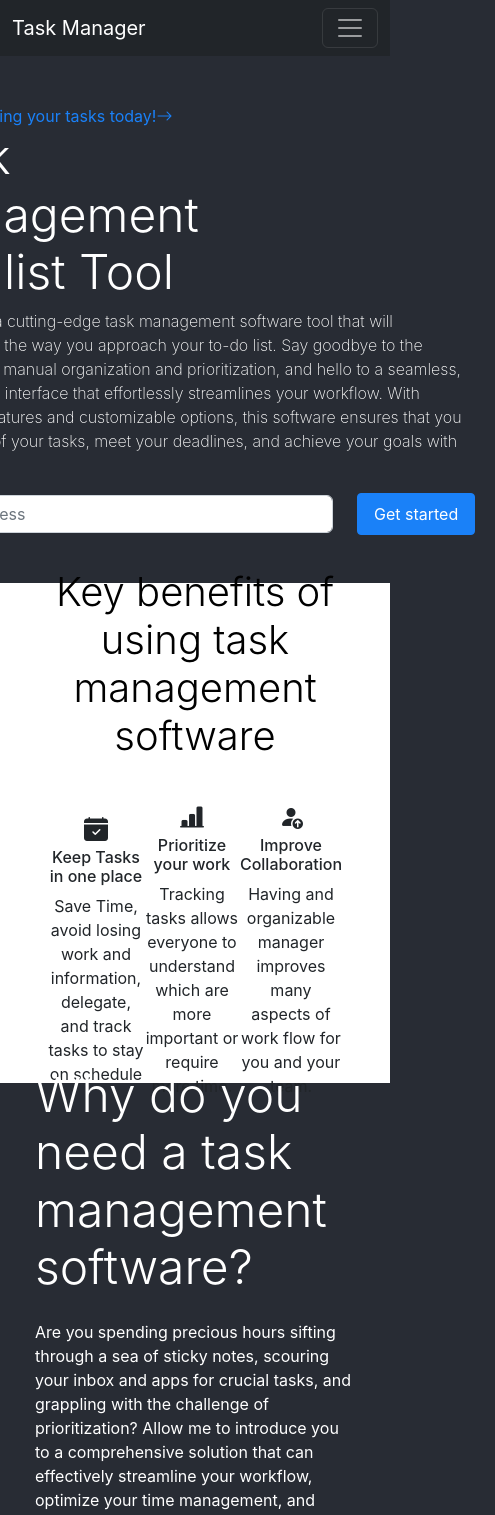
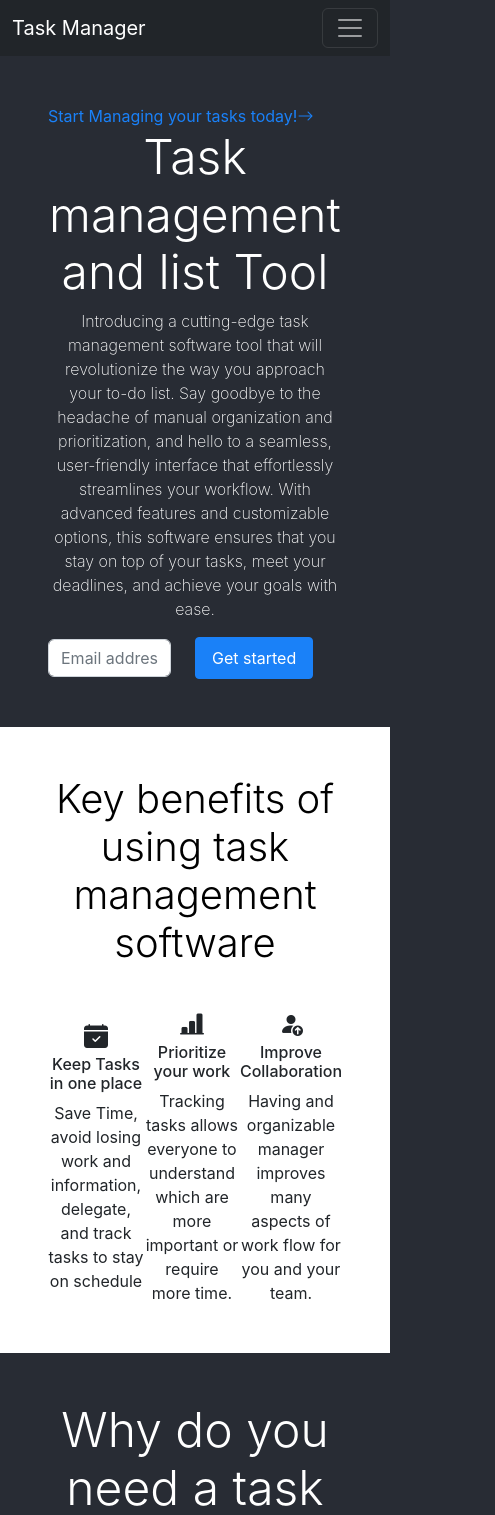
Before and after one commit to LemonMantis5571/Task-List-Manager, a React (Create React App) app: page / in a window 390 px wide. Shown: the top 1515 px of the page, 495 px wide, since content can reach past the window. Built offline with nearby package versions, Linux system fonts and the light colour scheme.

Commit message:
Responsive addings

```diff
--- a/src/Pages/HomePage.jsx
+++ b/src/Pages/HomePage.jsx
@@ -24,7 +24,7 @@ const HomePage = () => {
                     </div>
                 </div>
                 <div className="home-img d-none d-md-block">
-                    <img src={Checklist} alt="People" width='600px' height='500px'/>
+                    <img src={Checklist} className='img-fluid' alt="People" width='600px' height='500px'/>
                 </div>
             </section>
 
--- a/src/Styles/css/index.css
+++ b/src/Styles/css/index.css
@@ -48,25 +48,28 @@ body {
 }
 .sec-home .home-cta .home-title {
   color: white;
-  width: 20rem;
   font-size: 3rem;
+  max-width: 100%;
+  text-align: center;
 }
 .sec-home .home-cta .home-description {
   color: white;
   max-width: 600px;
   font-weight: 200;
   display: block;
+  text-align: center;
 }
 .sec-home .home-cta .lead-magnet {
-  width: 600px;
+  width: 100%;
+  max-width: 600px;
 }
 .sec-home .home-cta .lead-magnet .input-col {
-  max-width: 150px;
+  max-width: 100%;
 }
 
 .sec-features {
   display: flex;
-  height: 500px;
+  flex-direction: column;
   align-items: center;
   justify-content: center;
   background-color: white;
@@ -83,8 +86,9 @@ body {
 }
 .sec-features .home-cta .home-title {
   color: black;
-  width: 30rem;
   font-size: 2.5rem;
+  max-width: 100%;
+  text-align: center;
 }
 .sec-features .home-cta .item {
   width: 200px;
@@ -94,8 +98,8 @@ body {
 }
 
 .sec-keys {
-  height: 500px;
   display: flex;
+  flex-direction: column;
   align-items: center;
   justify-content: center;
   width: 100%;
@@ -108,19 +112,22 @@ body {
 }
 .sec-keys .home-cta .home-title {
   color: white;
-  width: 20rem;
   font-size: 3rem;
+  max-width: 100%;
+  text-align: center;
 }
 .sec-keys .home-cta .home-description {
   color: white;
   max-width: 600px;
   display: block;
+  text-align: center;
 }
 .sec-keys .home-cta .lead-magnet {
-  width: 600px;
+  width: 100%;
+  max-width: 600px;
 }
 .sec-keys .home-cta .lead-magnet .input-col {
-  max-width: 150px;
+  max-width: 100%;
 }
 
 /** TaskList CSS**/
@@ -130,10 +137,13 @@ body {
 }
 
 .form-parent {
-  width: 25rem;
+  width: 100%;
+  max-width: 25rem;
   height: 80vh;
   border-radius: 0.75em;
   background-color: rgb(25, 25, 25);
+  margin: 0 auto;
+  padding: 1rem;
 }
 
 .form-label {
@@ -158,7 +168,7 @@ body {
 }
 
 .login-form {
-  width: 70%;
+  width: 75%;
   height: 90%;
 }
 .login-form .login-container {
@@ -172,4 +182,27 @@ body {
   background-color: black;
 }
 
+@media screen and (max-width: 575.98px) {
+  .login-form {
+    width: 100%;
+    height: 70%;
+  }
+  .login-form .login-container {
+    overflow: hidden;
+    border-radius: 1rem;
+  }
+  .login-form .login-container .parent-login-div {
+    background-color: white;
+  }
+  .login-form .login-container .img-div {
+    background-color: black;
+  }
+  .parent-login-div {
+    width: 100% !important;
+  }
+  .input-div {
+    width: 75% !important;
+  }
+}
+
 /*# sourceMappingURL=index.css.map */
--- a/src/Styles/scss/_globals.scss
+++ b/src/Styles/scss/_globals.scss
@@ -1,11 +1,13 @@
 @use "components";
+
 @mixin section-display {
     width: 100%;
     margin: auto;
     padding: 3rem;
+}
 
-}
 /** HomePage css **/
+
 .sec-home {
     display: flex;
     align-items: center;
@@ -13,15 +15,16 @@
     @include section-display();
 
     .home-cta {
-        .cta-text{
+        .cta-text {
             color: components.$color-main;
             cursor: pointer;
         }
 
         .home-title {
             color: white;
-            width: 20rem;
             font-size: 3rem;
+            max-width: 100%;
+            text-align: center;
         }
 
         .home-description {
@@ -29,21 +32,23 @@
             max-width: 600px;
             font-weight: 200;
             display: block;
+            text-align: center;
         }
 
         .lead-magnet {
-            width: 600px;
+            width: 100%;
+            max-width: 600px;
+
             .input-col {
-                max-width: 150px;
+                max-width: 100%;
+            }
         }
     }
 }
 
-}
-
 .sec-features {
     display: flex;
-    height: 500px;
+    flex-direction: column;
     align-items: center;
     justify-content: center;
     background-color: white;
@@ -51,95 +56,98 @@
 
     .home-cta {
         width: 100%;
-        .cta-text{
+
+        .cta-text {
             color: components.$color-main;
             cursor: pointer;
         }
 
         .home-title {
             color: black;
-            width: 30rem;
             font-size: 2.5rem;
+            max-width: 100%;
+            text-align: center;
         }
 
         .item {
             width: 200px;
-            i{
+
+            i {
                 font-size: x-large;
             }
         }
     }
-
 }
 
-
 .sec-keys {
-    height: 500px;
     display: flex;
+    flex-direction: column;
     align-items: center;
     justify-content: center;
     @include section-display();
 
     .home-cta {
-        .cta-text{
+        .cta-text {
             color: components.$color-main;
             cursor: pointer;
         }
 
         .home-title {
             color: white;
-            width: 20rem;
             font-size: 3rem;
+            max-width: 100%;
+            text-align: center;
         }
 
         .home-description {
             color: white;
             max-width: 600px;
             display: block;
+            text-align: center;
         }
 
         .lead-magnet {
-            width: 600px;
+            width: 100%;
+            max-width: 600px;
+
             .input-col {
-                max-width: 150px;
+                max-width: 100%;
             }
         }
     }
-
 }
 
 /** TaskList CSS**/
 
 .form-div {
     text-align: center;
-    height: 90vh
+    height: 90vh;
 }
 
-.form-parent{
-    width: 25rem;
+.form-parent {
+    width: 100%;
+    max-width: 25rem;
     height: 80vh;
     border-radius: 0.75em;
     background-color: rgb(25, 25, 25);
-
+    margin: 0 auto;
+    padding: 1rem;
 }
 
 .form-label {
     color: white;
 }
 
-#date{
+#date {
     color: white;
     border-color: white;
 }
 
-
 .form-parent {
-    .form-control{
-
+    .form-control {
         width: 100%;
         height: 3rem;
     }
-
 }
 
 .ErrorMessage {
@@ -150,7 +158,7 @@
 }
 
 .login-form {
-    width: 70%;
+    width: 75%;
     height: 90%;
 
     .login-container {
@@ -161,11 +169,37 @@
             background-color: white;
         }
 
-        .img-div{
+        .img-div {
             background-color: black;
-
+        }
     }
 }
 
+@media screen and (max-width: 575.98px) {
+    .login-form {
+        width: 100%;
+        height: 70%;
+
+        .login-container {
+            overflow: hidden;
+            border-radius: 1rem;
+
+            .parent-login-div {
+                background-color: white;
+            }
+
+            .img-div {
+                background-color: black;
+            }
+        }
+    }
+
+    .parent-login-div{
+        width: 100% !important;
+    }
+
+    .input-div {
+        width: 75% !important;
+    }
 
 }
```
Also changed, not shown: src/components/login/LoginForm.jsx (+34 -31 lines), src/components/login/registerForm.jsx (+25 -23 lines), 1 other file (tests, documents, lock files or other folders). Lines whose indentation alone changed are shown as unchanged.
